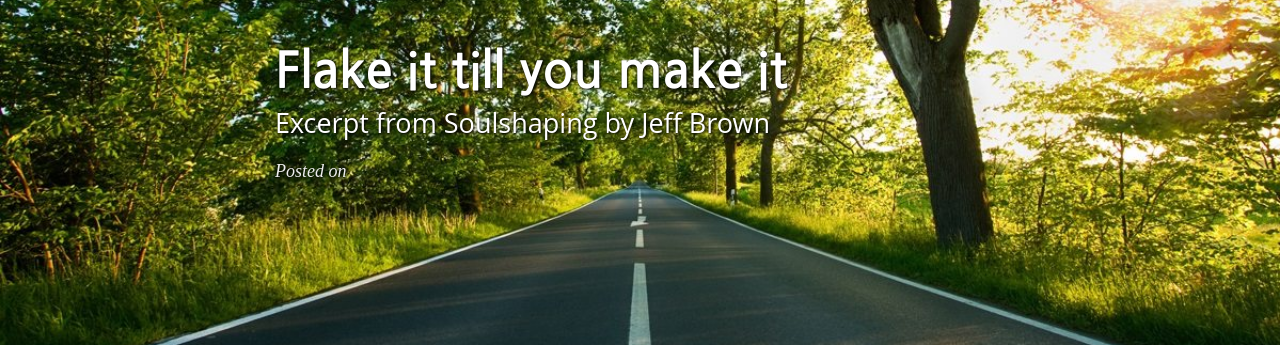
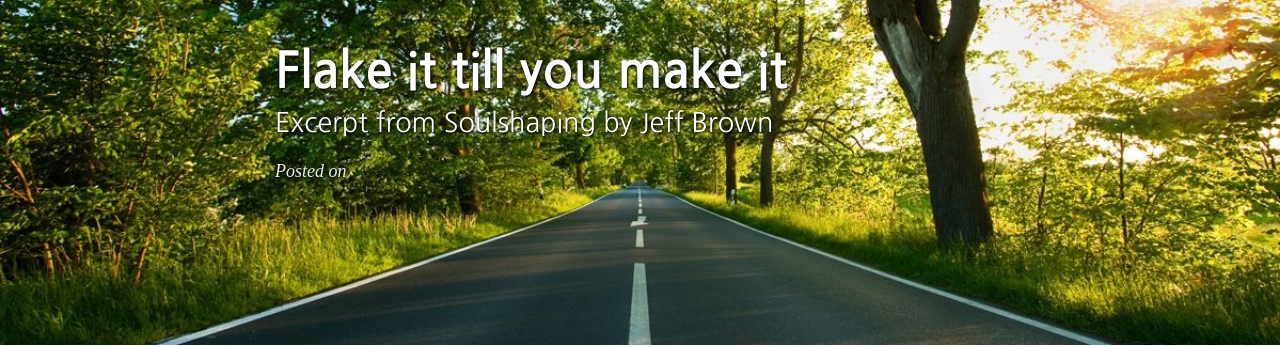
Before and after one commit to Ta-Ye/Ta-Ye.github.io, a Jekyll site: the page built from example/2020-02-26-flake-it-till-you-make-it.md, in a window 1280 px wide. Shown: the part 198-545 px from the top of the page. Built offline with Jekyll 4.4.1, drawn with Linux system fonts in a browser that asks for light colours; nearby versions of some CDN libraries.

Commit message:
Update beautifuljekyll.css

```diff
--- a/assets/css/beautifuljekyll.css
+++ b/assets/css/beautifuljekyll.css
@@ -662,7 +662,7 @@ nav.top-nav-short-permanent ~ header > .intro-header.big-img {
   font-size: 1.6875rem;
   line-height: 1.1;
   display: block;
-  font-family: 'Open Sans', 'Helvetica Neue', Helvetica, Arial, sans-serif;
+  font-family: 'Nanum Gothic', 'Nanum Gothic','Nanum Gothic', 'Nanum Gothic', 'Nanum Gothic';
   font-weight: 300;
   margin: 0.625rem 0 0;
 }
@@ -687,7 +687,7 @@ nav.top-nav-short-permanent ~ header > .intro-header.big-img {
   padding: 0.3125rem 0.625rem;
   font-size: 0.6875rem;
   color: #EEE;
-  font-family: 'Open Sans', 'Helvetica Neue', Helvetica, Arial, sans-serif;
+  font-family: 'Nanum Gothic', 'Nanum Gothic', 'Nanum Gothic', 'Nanum Gothic', 'Nanum Gothic';
   right: 0;
   bottom: 0;
   display: none;
```
